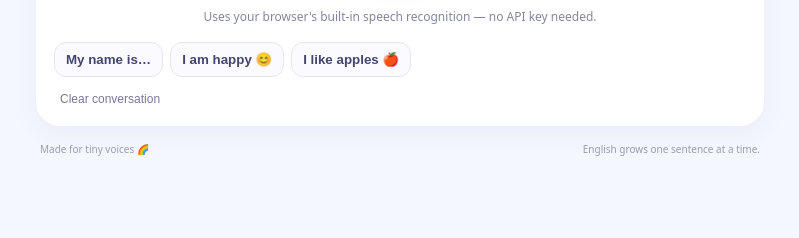
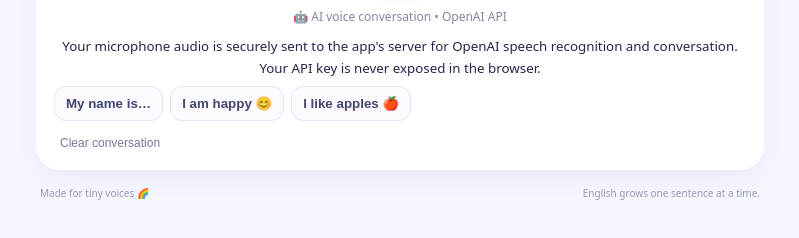
Before and after one commit to bharath747/english-conversation-app, a website: page index.html in a window 1280 px wide. Shown: the part 606-844 px from the top of the page, without its empty margins (240-1039 px from the left). Before the commit the page ends 806 px from the top, so only its background shows below. Drawn offline with Linux system fonts and the light colour scheme.

Commit message:
Update Tap and Talk UI to show OpenAI API mode

```diff
--- a/index.html
+++ b/index.html
@@ -14,7 +14,7 @@
 <header class="topbar"><div class="brand"><span class="brand-bubble">🦊</span><div><strong>Little English Friends</strong><small>English • తెలుగు</small></div></div><button id="soundToggle" class="icon-btn" type="button" aria-label="Toggle sound">🔊</button></header>
 <section class="hero-card"><div class="hero-copy"><span class="eyebrow">LEARN • LISTEN • SPEAK</span><h1>Hi, little friend! 👋</h1><p>Learn everyday English with simple Telugu meanings and friendly voice practice.</p></div><div class="streak"><span>⭐</span><b id="gameScoreHero">0</b><small>stars</small></div></section>
 <nav class="mode-tabs" aria-label="Learning modes"><button class="mode active" data-mode="talk" type="button">💬 Talk</button><button class="mode" data-mode="learn" type="button">🌱 Learn</button><button class="mode" data-mode="games" type="button">🎮 Games</button></nav>
-<section id="talkPanel" class="panel"><div class="coach-row"><div class="avatar">🦊</div><div><b>Sunny says</b><p>What is your name?</p><span>నీ పేరు ఏమిటి?</span></div></div><div id="conversation" class="conversation"><div class="bubble sunny">Sunny: Hello! Tell me your name. 👋</div></div><div class="mic-area"><button id="micButton" class="mic-button" type="button"><span class="mic-ring">🎙️</span><small id="micLabel">Tap & talk</small></button><p id="statusText">Uses your browser's built-in speech recognition — no API key needed.</p></div><div class="quick-row"><button data-say="My name is Nihansh." type="button">My name is…</button><button data-say="I am happy." type="button">I am happy 😊</button><button data-say="I like apples." type="button">I like apples 🍎</button></div><button id="clearConversation" class="text-btn" type="button">Clear conversation</button></section>
+<section id="talkPanel" class="panel"><div class="coach-row"><div class="avatar">🦊</div><div><b>Sunny says</b><p>What is your name?</p><span>నీ పేరు ఏమిటి?</span></div></div><div id="conversation" class="conversation"><div class="bubble sunny">Sunny: Hello! Tell me your name. 👋</div></div><div class="mic-area"><button id="micButton" class="mic-button" type="button"><span class="mic-ring">🎙️</span><small id="micLabel">Tap & talk</small></button><p id="statusText">🤖 AI voice conversation • OpenAI API</p><small class="api-mode-note">Your microphone audio is securely sent to the app's server for OpenAI speech recognition and conversation. Your API key is never exposed in the browser.</small></div><div class="quick-row"><button data-say="My name is Nihansh." type="button">My name is…</button><button data-say="I am happy." type="button">I am happy 😊</button><button data-say="I like apples." type="button">I like apples 🍎</button></div><button id="clearConversation" class="text-btn" type="button">Clear conversation</button></section>
 <section id="learnPanel" class="panel hidden"><div class="section-title"><div><span class="eyebrow">LEARN TOGETHER</span><h2 id="wordEnglish">happy</h2><p id="wordTelugu">సంతోషంగా</p><small id="lessonProgress" class="lesson-progress">Lesson 1</small></div><div class="lesson-nav"><button id="prevWord" class="round-btn" type="button">←</button><button id="nextWord" class="round-btn" type="button">→</button></div></div><div class="progress-track"><div id="lessonBar" class="progress-bar"></div></div><div id="learnContent"><div class="word-card"><div class="word-picture" id="wordEmoji">😊</div><div><b id="wordSentence">I am happy.</b><p id="wordTeluguSentence">నేను సంతోషంగా ఉన్నాను.</p><div class="learn-audio"><button id="playEnglish" class="small-btn" type="button">🔊 English</button><button id="playTelugu" class="small-btn" type="button">🔊 తెలుగు</button></div></div></div><div class="compare"><span>తెలుగు</span><b id="compareTe">సంతోషంగా</b><span>→</span><b id="compareEn">happy</b><span>English</span></div><div class="learn-tip"><b>👂 Listen → Understand → Speak</b><br>Listen to English, listen to Telugu, then say the English sentence yourself.</div><label class="lesson-picker">Jump to a lesson<select id="lessonSelect"></select></label></div><div id="learnEmpty" class="empty hidden">No lessons are available.</div></section>
 <section id="gamesPanel" class="panel hidden"><div class="section-title"><div><span class="eyebrow">MINI GAME</span><h2>Pick the right word</h2><p id="gameWordHint">What is this?</p></div><span class="game-score">⭐ <b id="gameScore">0</b></span></div><div class="game-picture" id="gameEmoji">🍎</div><div id="choices" class="choices"></div><p id="gameFeedback" class="feedback">Choose the English word.</p><button id="nextGame" class="secondary-btn" type="button">Next question →</button></section>
 <div id="fatalError" class="fatal hidden"><b>Something went wrong.</b><span id="fatalMessage">Please reload the app.</span><button id="errorReload" type="button">Reload</button></div><footer><span>Made for tiny voices 🌈</span><span>English grows one sentence at a time.</span></footer>
```
